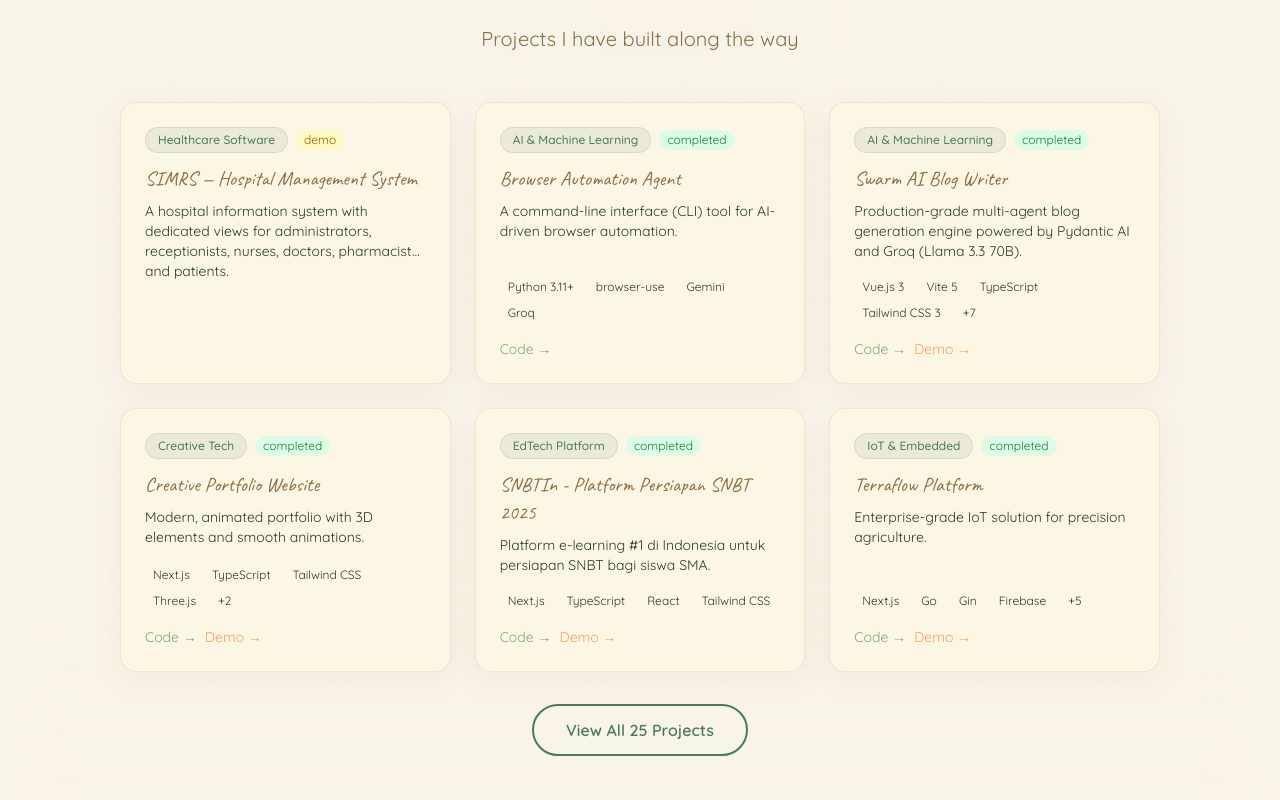
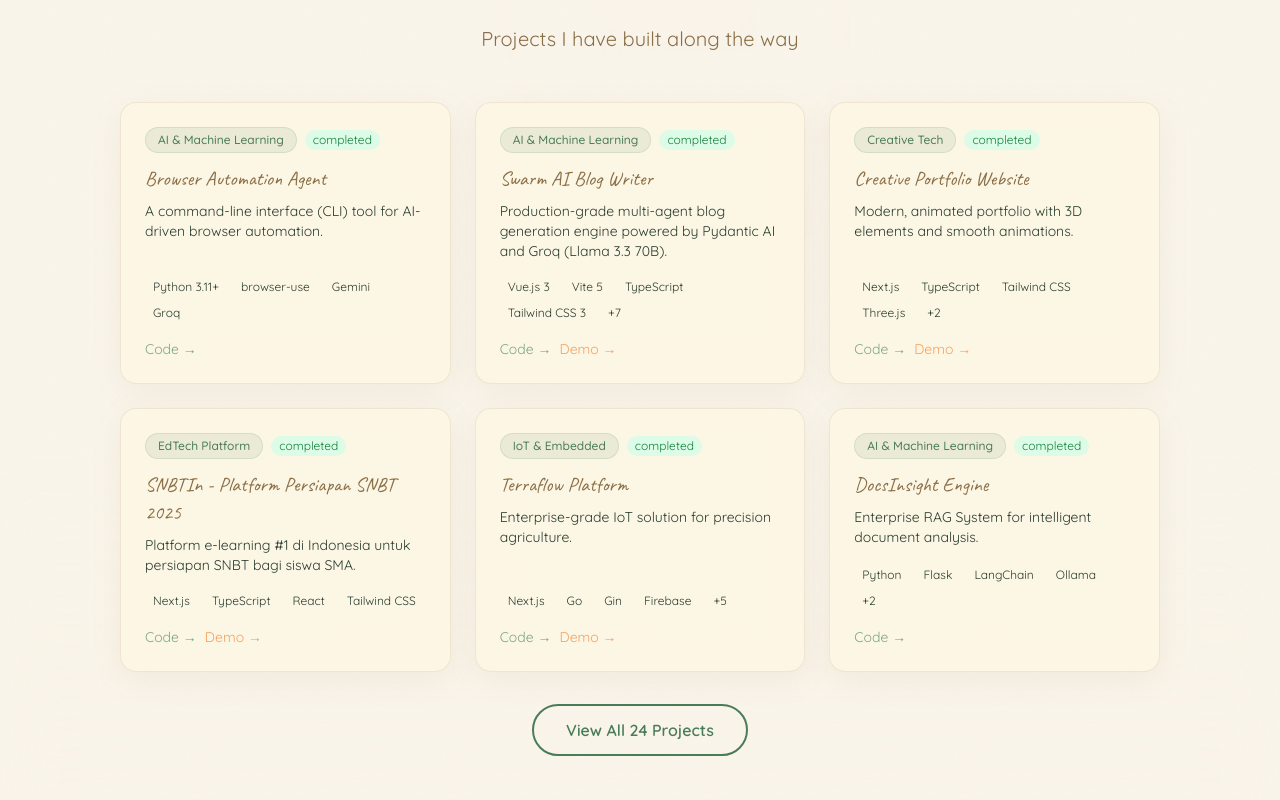
Before and after one commit to anggitdjoko/portfolio, a Next.js app: page /portfolio/ in a window 1280 px wide. Shown: the part 3500-4300 px from the top of the page. Built offline with nearby package versions, Linux system fonts and the light colour scheme.

Commit message:
revert: restore portfolio before SIMRS project addition

```diff
--- a/src/data/portfolio.ts
+++ b/src/data/portfolio.ts
@@ -46,25 +46,6 @@ export const portfolioData: PortfolioData = {
     },
     projects: [
         {
-            "id": "project-simrs-rumkit-ktp",
-            "slug": "simrs-rumkit-ktp",
-            "title": "SIMRS — Hospital Management System",
-            "description": "A hospital information system with dedicated views for administrators, receptionists, nurses, doctors, pharmacists, and patients.",
-            "longDescription": "SIMRS Rumkit KTP brings hospital administration, clinical worklists, pharmacy tools, and patient self-service into one role-based application. This 70-second walkthrough introduces six user perspectives, with English on-screen explanations that can be followed without sound.",
-            "techStack": [],
-            "tools": [],
-            "status": "demo",
-            "category": "Healthcare Software",
-            "videoUrl": "/portfolio/project/simrs-rumkit-ktp/SIMRS-Portfolio-HD-Final.mp4",
-            "videoPoster": "/portfolio/project/simrs-rumkit-ktp/SIMRS-Portfolio-HD-Final-Poster.jpg",
-            "highlights": [
-                "Administration & reception: activity dashboard and appointment worklists.",
-                "Clinical tools: vital-sign entry, doctor worklists, and a patient-record search interface.",
-                "Pharmacy: medicine inventory and a drug-interaction checking form.",
-                "Patient portal: appointment requests and personal health notes."
-            ]
-        },
-        {
             id: 'project-1',
             slug: 'browser-automation-agent',
             title: 'Browser Automation Agent',
```
